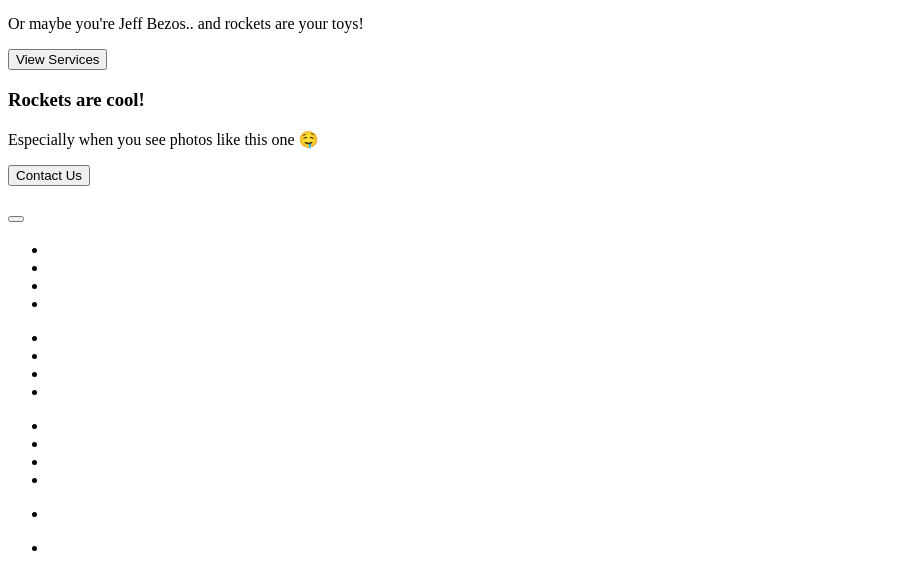
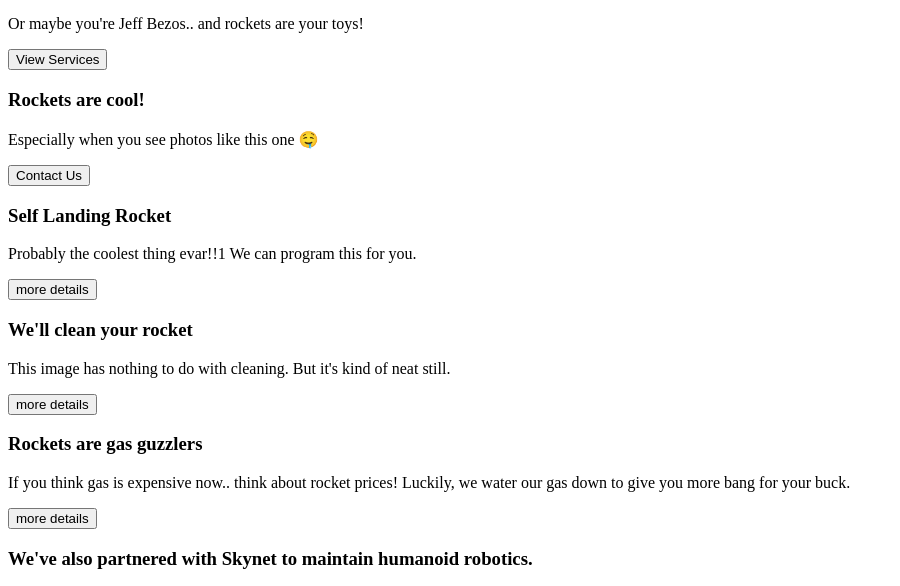
Before and after one commit to Vikitorio/WebCourseRocketsite-M7, a plain HTML site: page index.html in a window 1280 px wide. Shown: the part 214-800 px from the top of the page, without its empty margins (0-900 px from the left). Drawn offline with Linux system fonts and the light colour scheme.

Commit message:
feat: add all text to html

```diff
--- a/index.html
+++ b/index.html
@@ -33,53 +33,68 @@
         <section title="Advantages">
             <div class="Advantages__item">
                 <div class="Advantages__img"></div>
-                <div class="Advantages__content"></div>
+                <div class="Advantages__box">
+                    <h3 class="Advantages__header">Self Landing Rocket</h3>
+                    <p class="Advantages__text">Probably the coolest thing evar!!1 We can program this for you.</p>
+                    <button class="Advantages__more _btn">more details</button>
+                </div>
             </div>
             <div class="Advantages__item">
                 <div class="Advantages__img"></div>
-                <div class="Advantages__content"></div>
+                <div class="Advantages__box">
+                    <h3 class="Advantages__header">We'll clean your rocket</h3>
+                    <p class="Advantages__text">This image has nothing to do with cleaning. But it's kind of neat still.</p>
+                    <button class="Advantages__more _btn">more details</button>
+                </div>
             </div>
             <div class="Advantages__item">
                 <div class="Advantages__img"></div>
-                <div class="Advantages__content"></div>
+                <div class="Advantages__box">
+                    <h3 class="Advantages__header">Rockets are gas guzzlers</h3>
+                    <p class="Advantages__text">If you think gas is expensive now.. think about rocket prices! Luckily, we water our gas down to give you more bang for your buck.</p>
+                    <button class="Advantages__more _btn">more details</button>
+                </div>
             </div>
             <div class="Advantages__contacts">
-                <h3 class="Advantages__footer"></h3>
-                <button class="Contact"></button>
+                <h3 class="Advantages__footer">We've also partnered with Skynet to maintain humanoid robotics.</h3>
+                <button class="Contact">Contact Us</button>
+            </div>
+            <div class="Quote">
+                <h3 class="Quote__title">Our rockets were so clean they blinded over 1,000 people when they watched our launch. Thanks Rocketman!</h3>
+                <p class="Quote__signature">— TOTALLY NOT SPACEX 😉</p>
             </div>
         </section>
         <section title="ContactBottom">
             <div class="ContactBottom__content">
-                <h3 class="ContentBottom__header"></h3>
-                <p class="ContentBotton__text"></p>
+                <h3 class="ContactBottom__header">We’ll take good care of your rocket.</h3>
+                <p class="ContactBottom__text">We’ll treat your rocket as if it’s our own. Our standards are higher than the ISS's altitude. We also enjoy test driving your rocket before giving it back 😱</p>
             </div>
         </section>
         <footer title="Footer">
             <div class="Footer__box">
                 <ul class="Footer__list">
-                    <li class="list__header"></li>
-                    <li class="list__item"></li>
-                    <li class="list__item"></li>
-                    <li class="list__item"></li>
+                    <li class="list__header">LINKS</li>
+                    <li class="list__item">Services</li>
+                    <li class="list__item">Contact</li>
+                    <li class="list__item">Wagtail Course</li>
                 </ul>
                 <ul class="Footer__list">
-                    <li class="list__header"></li>
-                    <li class="list__item"></li>
-                    <li class="list__item"></li>
-                    <li class="list__item"></li>
+                    <li class="list__header">CONTACT US</li>
+                    <li class="list__item">Contact us anytime at<dr></dr>
+                        gary@totallyfakeemail.com</li>
+                    <li class="list__item">* All images from unsplash.com</li>
                 </ul>
                 <ul class="Footer__list">
-                    <li class="list__header"></li>
-                    <li class="list__item"></li>
-                    <li class="list__item"></li>
-                    <li class="list__item"></li>
+                    <li class="list__header">HOURS</li>
+                    <li class="list__item">Monday - Friday</li>
+                    <li class="list__item">9am - 5pm</li>
                 </ul>
                 <ul class="Footer__list">
                     <li class="list__item">
                         <div class="media__icon"></div>
                         <div class="media__icon"></div>
                     </li>
-                    <li class="date"></li>
+                    <li class="date">© 2023 Rocketman</li>
                 </ul>
             </div>
         </footer>
```
